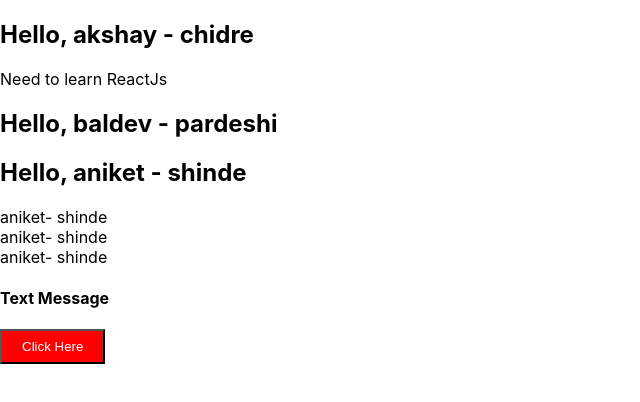
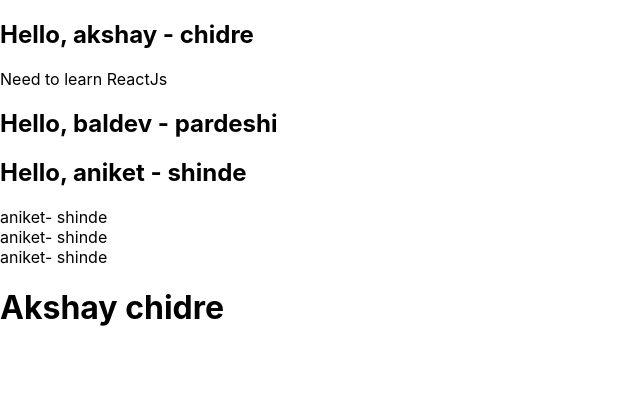
Before and after one commit to AKSHAYCHIDRE/React.JS_25_02_2021, a React (Create React App) app: page / in a window 1280 px wide. Shown: the top 402 px of the page, without its empty margins (0-640 px from the left). Built offline with nearby package versions, Linux system fonts and the light colour scheme.

Commit message:
Learn Day #9 state without constructor wit one example

```diff
--- a/src/App.js
+++ b/src/App.js
@@ -342,7 +342,7 @@ class App extends React.Component{
 //         )
 //     }
 // }
-
+`1`
 
 
 export default App;
--- a/src/component/State.js
+++ b/src/component/State.js
@@ -68,30 +68,47 @@ import React from 'react';
 
 
 
+// class State extends React.Component{
+
+//     constructor(){
+//         super();
+//         this.state={
+//             msg:'Text Message'
+//         }
+//     }
+
+//     click(){
+//         this.setState({
+//             msg:'Changed text message'
+//         })
+//     }
+
+//     render(){
+//         return(
+//             <div>
+//                 <h4>
+//                     {this.state.msg}
+//                 </h4>
+//                 <button onClick={ () => { this.click() } }>Click Here</button>
+//             </div>
+//                 )
+//     }
+// }
+
+
+
 class State extends React.Component{
-
-    constructor(){
-        super();
-        this.state={
-            msg:'Text Message'
-        }
+    state={
+        name:'Akshay ',
+        lastname: 'chidre',
     }
-
-    click(){
-        this.setState({
-            msg:'Changed text message'
-        })
-    }
-
     render(){
         return(
             <div>
-                <h4>
-                    {this.state.msg}
-                </h4>
-                <button onClick={ () => { this.click() } }>Click Here</button>
+                <h1>{this.state.name}{this.state.lastname}</h1>
             </div>
-                )
+
+        )
     }
 }
 
```
Also changed, not shown: 1 other file (tests, documents, lock files or other folders).
